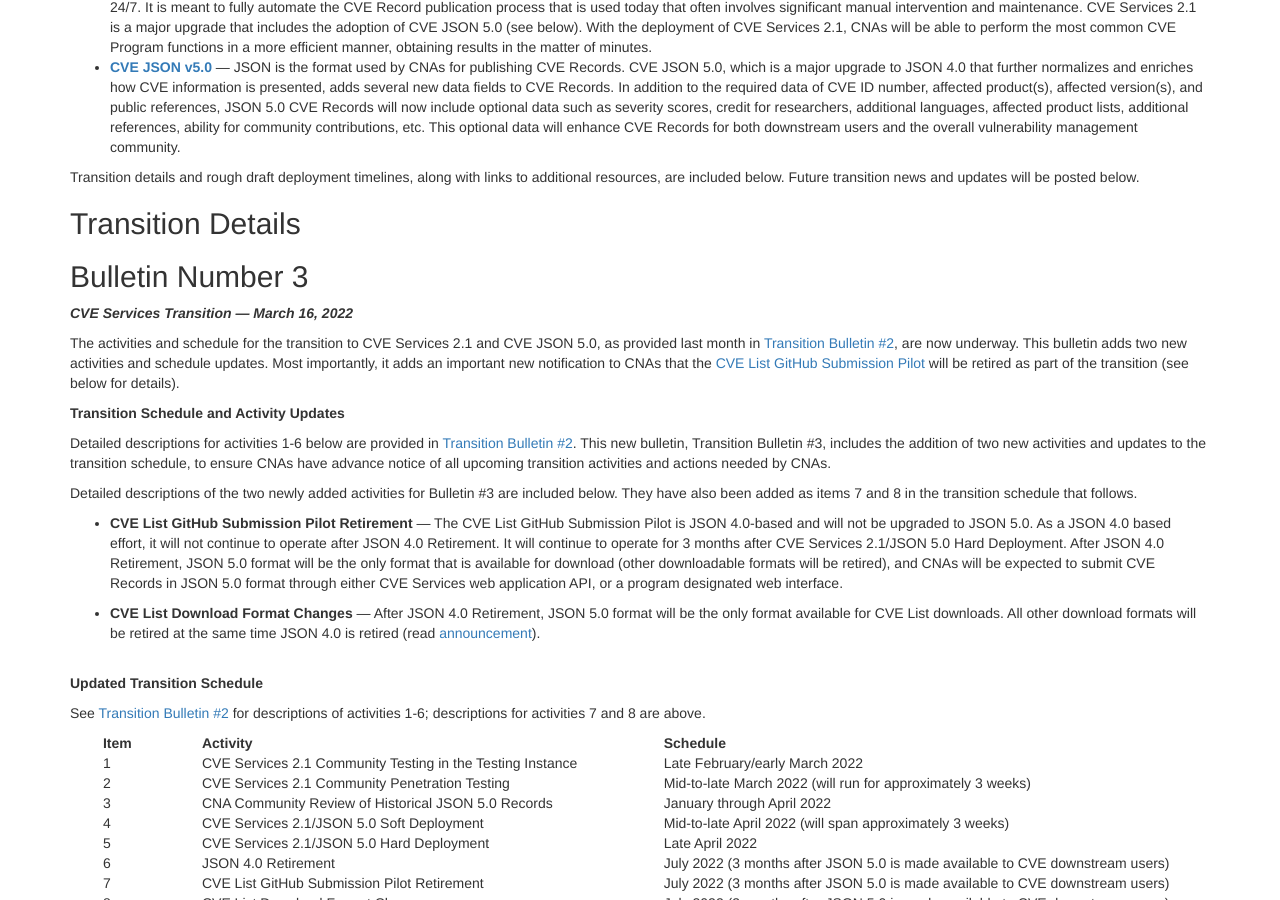
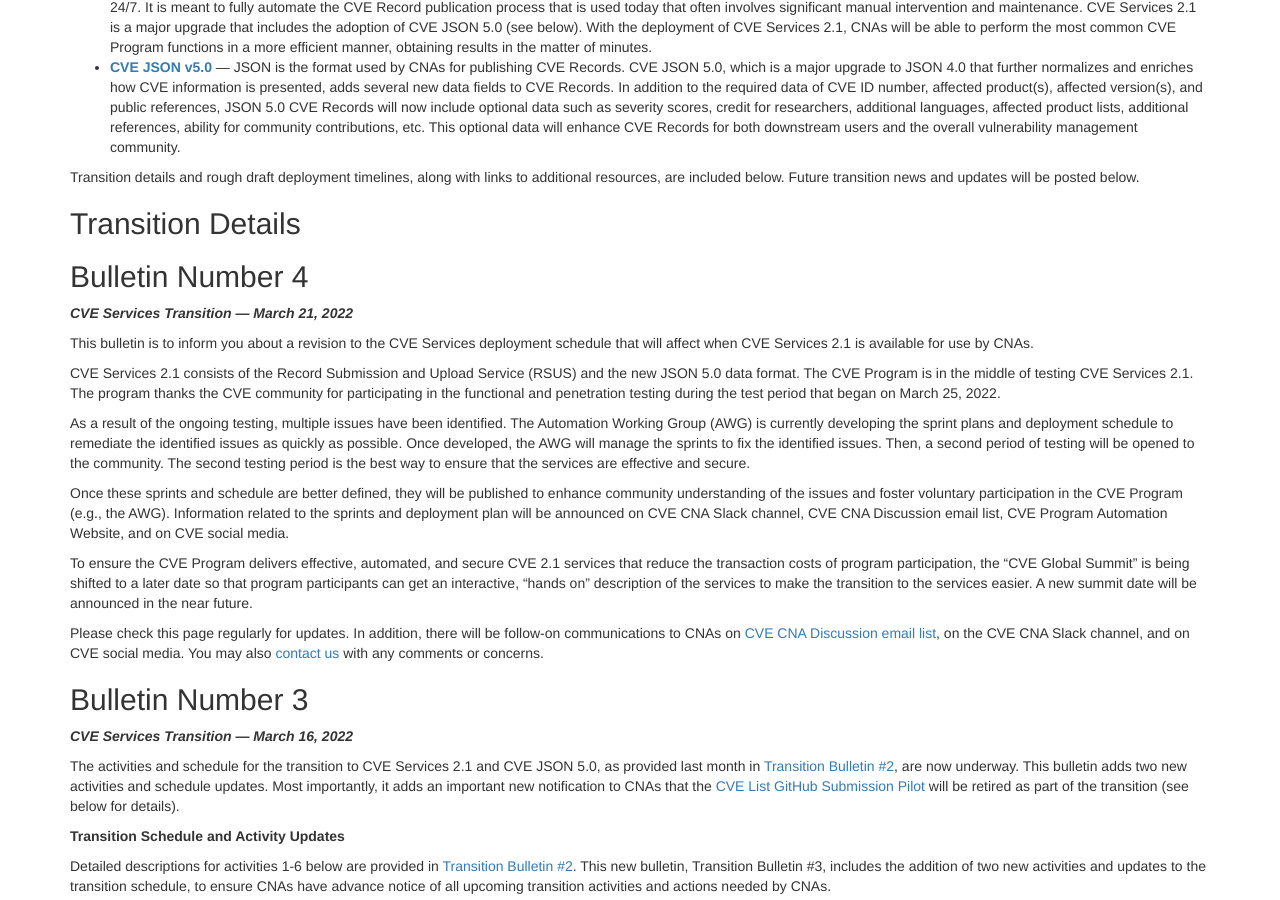
Before and after one commit to CVEProject/cveproject.github.io, a Jekyll site: the page built from automation-transition.md, in a window 1280 px wide and 900 px high, scrolled down 248 px. Built offline with Jekyll 4.4.1, drawn with Linux system fonts in a browser that asks for light colours; nearby versions of some CDN libraries.

Commit message:
Update automation-transition.md
Add Bulletin #4

```diff
--- a/automation-transition.md
+++ b/automation-transition.md
@@ -12,6 +12,21 @@ The purpose of this webpage is to inform and help prepare CNAs for the upcoming
 Transition details and rough draft deployment timelines, along with links to additional resources, are included below. Future transition news and updates will be posted below.
 
 ## Transition Details
+
+## Bulletin Number 4
+<strong>*CVE Services Transition  —  March 21, 2022*</strong>
+
+This bulletin is to inform you about a revision to the CVE Services deployment schedule that will affect when CVE Services 2.1 is available for use by CNAs.
+
+CVE Services 2.1 consists of the Record Submission and Upload Service (RSUS) and the new JSON 5.0 data format. The CVE Program is in the middle of testing CVE Services 2.1. The program thanks the CVE community for participating in the functional and penetration testing during the test period that began on March 25, 2022.
+
+As a result of the ongoing testing, multiple issues have been identified. The Automation Working Group (AWG) is currently developing the sprint plans and deployment schedule to remediate the identified issues as quickly as possible. Once developed, the AWG will manage the sprints to fix the identified issues. Then, a second period of testing will be opened to the community. The second testing period is the best way to ensure that the services are effective and secure.
+
+Once these sprints and schedule are better defined, they will be published to enhance community understanding of the issues and foster voluntary participation in the CVE Program (e.g., the AWG). Information related to the sprints and deployment plan will be announced on CVE CNA Slack channel, CVE CNA Discussion email list, CVE Program Automation Website, and on CVE social media.
+
+To ensure the CVE Program delivers effective, automated, and secure CVE 2.1 services that reduce the transaction costs of program participation, the “CVE Global Summit” is being shifted to a later date so that program participants can get an interactive, “hands on” description of the services to make the transition to the services easier. A new summit date will be announced in the near future.
+
+Please check this page regularly for updates. In addition, there will be follow-on communications to CNAs on [CVE CNA Discussion email list](mailto:cve-cna-list@mitre.org), on the CVE CNA Slack channel, and on CVE social media. You may also [contact us](https://cveform.mitre.org/) with any comments or concerns.
 
 ## Bulletin Number 3
 <strong>*CVE Services Transition  —  March 16, 2022*</strong>
```
